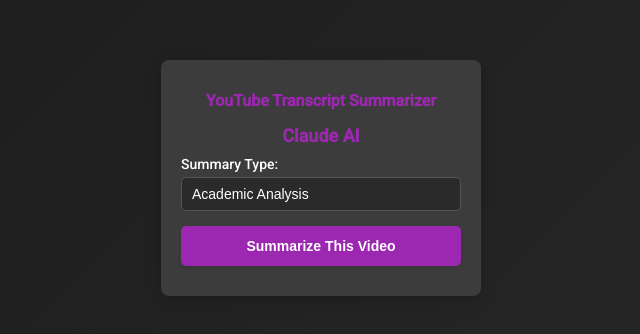
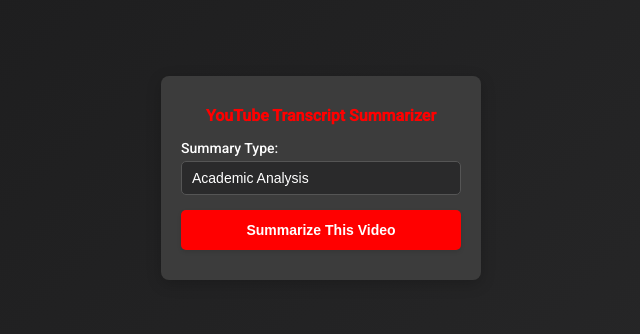
Before and after one commit to pbeheyt/AI-YouTube-Transcript-Summarizer, a website built with webpack: page popup.html in a window 1280 px wide. Shown: the part 222-556 px from the top of the page, without its empty margins (319-959 px from the left). Built offline with nearby package versions, Linux system fonts and the light colour scheme.

Commit message:
update popup colors

```diff
--- a/popup.html
+++ b/popup.html
@@ -31,14 +31,7 @@
     .title {
       font-size: 16px;
       margin-bottom: 15px;
-      color: #9C27B0;
-    }
-
-    .logo {
-      margin-bottom: 10px;
-      font-weight: bold;
-      color: #9C27B0;
-      font-size: 18px;
+      color: #FF0000;
     }
 
     .prompt-select-container {
@@ -65,11 +58,11 @@
 
     .prompt-select:focus {
       outline: none;
-      border-color: #9C27B0;
+      border-color: #FF0000;
     }
 
     button {
-      background: #9C27B0;
+      background: #FF0000;
       color: #ffffff;
       padding: 12px 10px;
       font-size: 14px;
@@ -84,7 +77,7 @@
     }
 
     button:hover {
-      background: #7B1FA2;
+      background: #CC0000;
       transform: translateY(-2px);
       box-shadow: 0 4px 8px rgba(0, 0, 0, 0.2);
     }
@@ -99,8 +92,6 @@
 <body>
   <div class="container">
     <h1 class="title">YouTube Transcript Summarizer</h1>
-
-    <div class="logo">Claude AI</div>
 
     <div class="prompt-select-container">
       <label for="promptType" class="prompt-select-label">Summary Type:</label>
```
